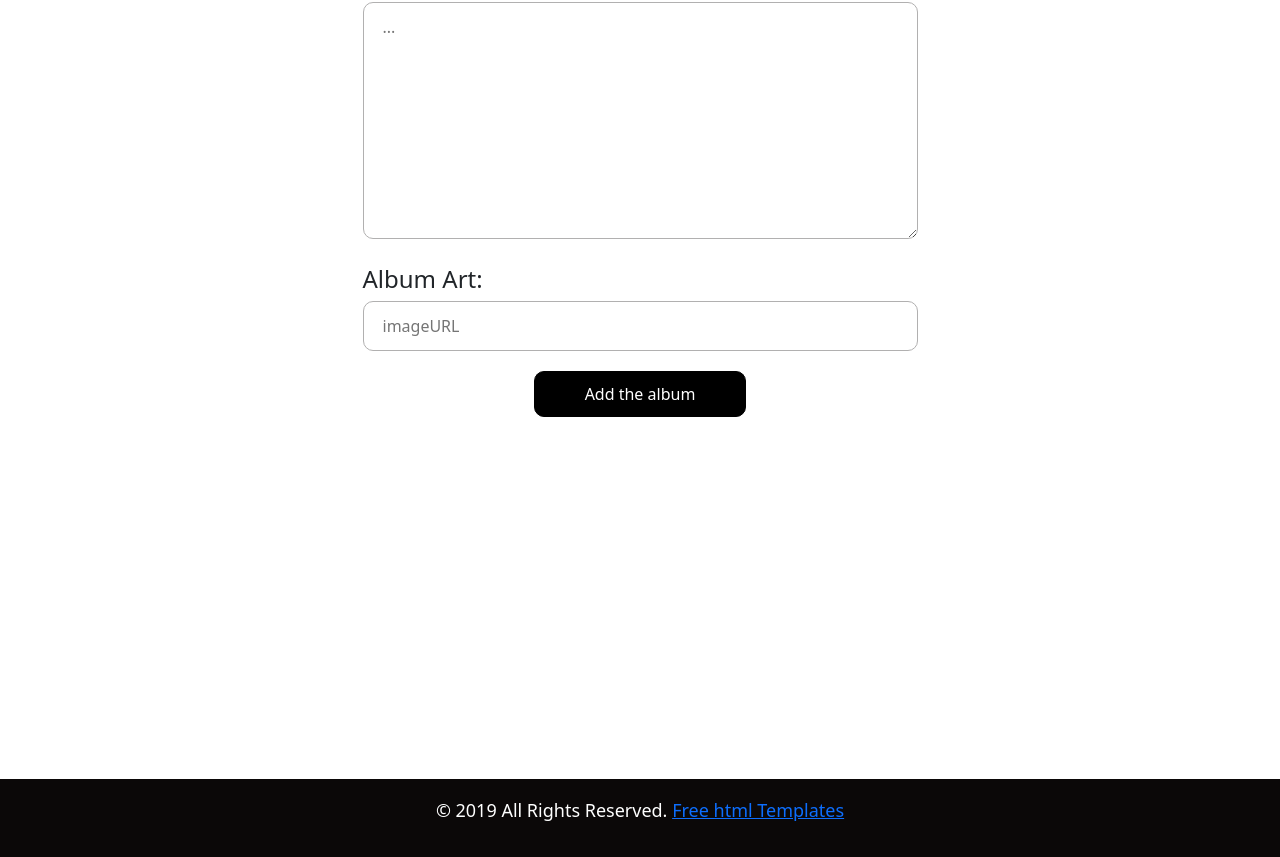
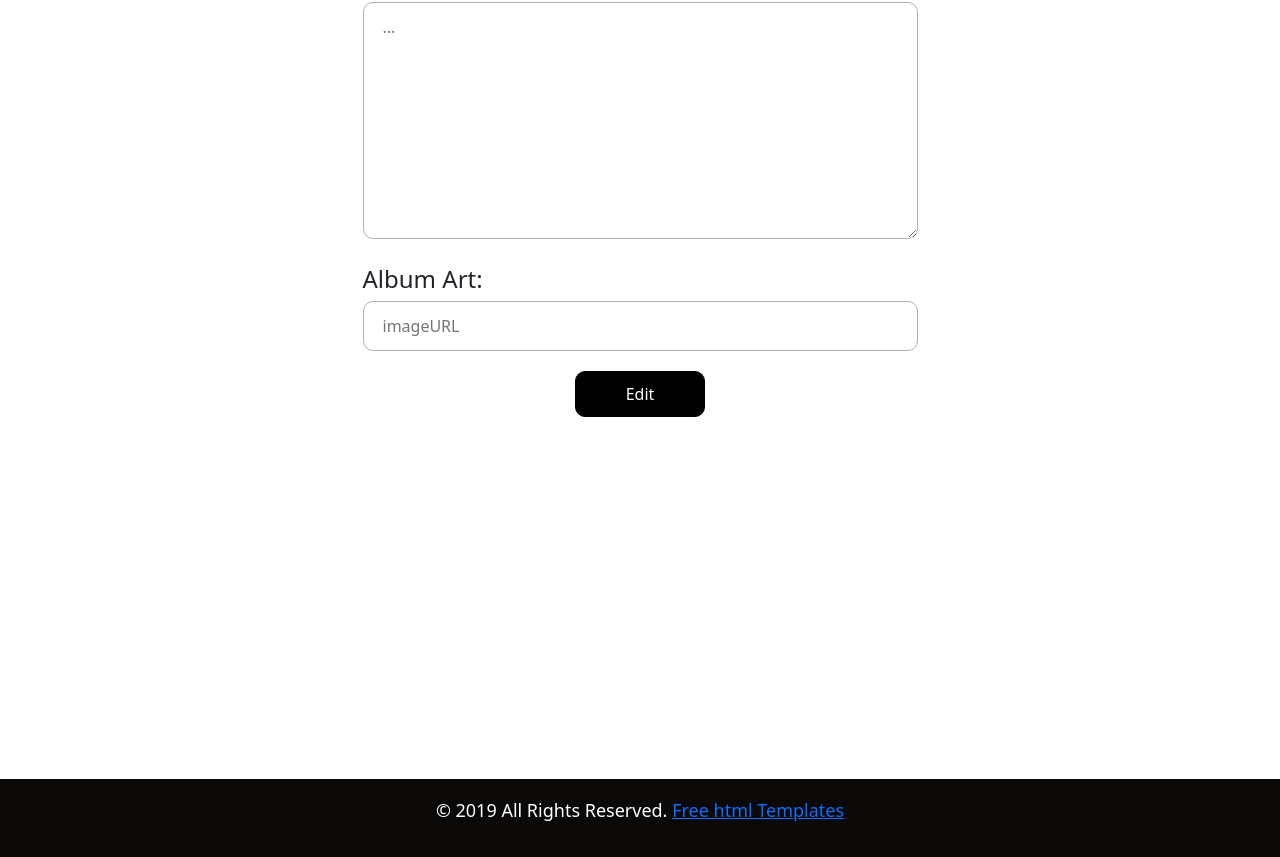
Before and after one commit to GeorgiHadzhiev/AlbumRepo, a React (Create React App) app: page /edit/1 in a window 1280 px wide. Shown: the part 1579-2436 px from the top of the page. Built offline with nearby package versions, Linux system fonts and the light colour scheme; no server answers.

Commit message:
Changed the text so it says "Edit" in the edit form

```diff
--- a/src/components/Edit/Edit.js
+++ b/src/components/Edit/Edit.js
@@ -133,7 +133,7 @@ export default function Edit(){
                                         <input className="contactus" placeholder="imageURL" type="text" defaultValue={album.imageURL} name="imageURL" />
                                     </div>
                                     <div className="col-sm-12">
-                                        <button className="send">Add the album</button>
+                                        <button className="send">Edit</button>
                                     </div>
                                 </div>
                             </form>
```
